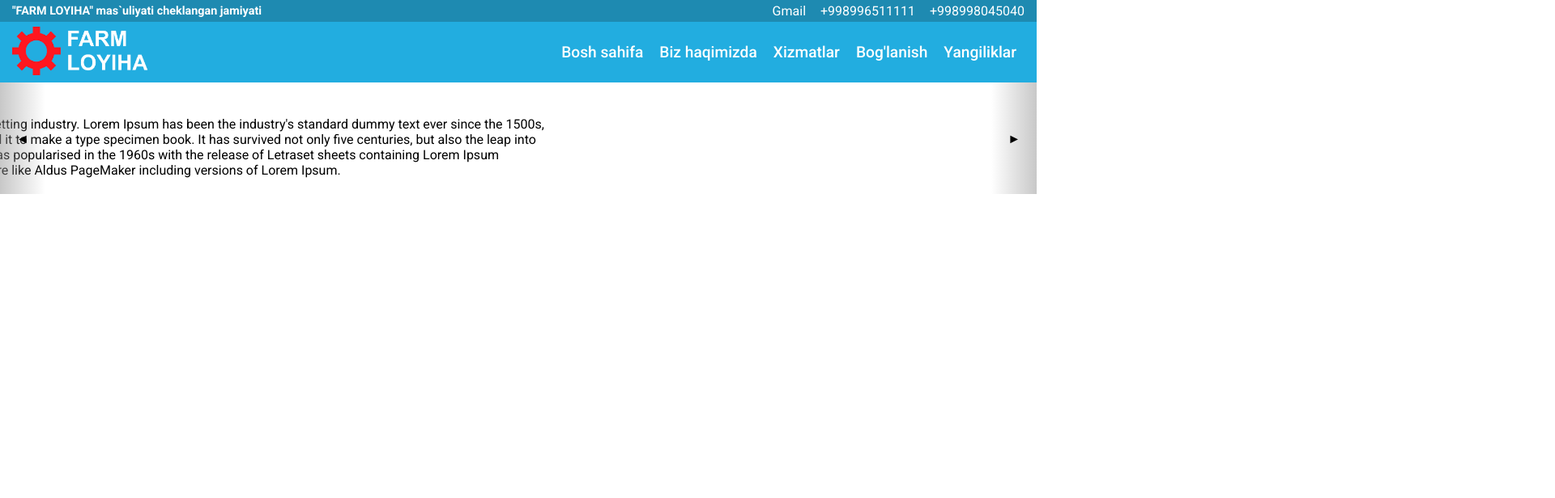
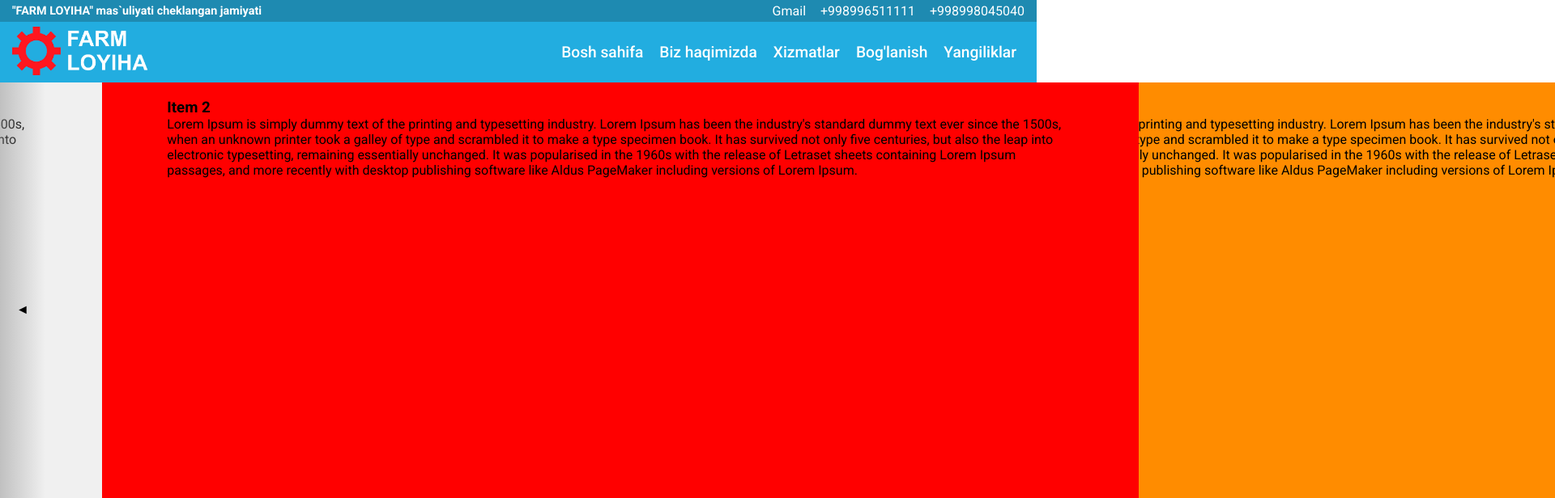
Before and after one commit to Xojimuxamedov/PH, a React (Vite) app: page / in a window 1280 px wide. Shown: the top 616 px of the page at 81% size, 1920 px wide, since content can reach past the window. Built offline with nearby package versions, Linux system fonts and the light colour scheme.

Commit message:
carousel

```diff
--- a/package.json
+++ b/package.json
@@ -10,7 +10,9 @@
     "preview": "vite preview"
   },
   "dependencies": {
+    "bootstrap": "^5.3.6",
     "react": "^19.1.0",
+    "react-bootstrap": "^2.10.10",
     "react-dom": "^19.1.0",
     "react-router": "^7.6.0"
   },
--- a/src/components/header/Header.jsx
+++ b/src/components/header/Header.jsx
@@ -1,11 +1,11 @@
 import React from "react";
-import Carousel from "./carousel/Carousel";
+import HomeCarousel from "./carousel/Carousel";
 import "./header.scss";
 
 const Header = () => {
   return (
     <header>
-      <Carousel />
+      <HomeCarousel />
     </header>
   );
 };
--- a/src/components/header/carousel/Carousel.jsx
+++ b/src/components/header/carousel/Carousel.jsx
@@ -1,5 +1,5 @@
-import React from "react";
-import "./carousel.scss";
+import React, { useState, useEffect } from "react";
+import "./homeCarousel.scss";
 
 const carauselItems = [
   {
@@ -22,21 +22,72 @@ const carauselItems = [
     content: "Item 4",
     text: "Lorem Ipsum is simply dummy text of the printing and typesetting industry. Lorem Ipsum has been the industry's standard dummy text ever since the 1500s, when an unknown printer took a galley of type and scrambled it to make a type specimen book. It has survived not only five centuries, but also the leap into electronic typesetting, remaining essentially unchanged. It was popularised in the 1960s with the release of Letraset sheets containing Lorem Ipsum passages, and more recently with desktop publishing software like Aldus PageMaker including versions of Lorem Ipsum.",
   },
+  {
+    id: 5,
+    content: "Item 5",
+    text: "Lorem Ipsum is simply dummy text of the printing and typesetting industry. Lorem Ipsum has been the industry's standard dummy text ever since the 1500s, when an unknown printer took a galley of type and scrambled it to make a type specimen book. It has survived not only five centuries, but also the leap into electronic typesetting, remaining essentially unchanged. It was popularised in the 1960s with the release of Letraset sheets containing Lorem Ipsum passages, and more recently with desktop publishing software like Aldus PageMaker including versions of Lorem Ipsum.",
+  },
 ];
 
 const Carousel = () => {
+  const [number, setNumber] = useState(1);
+
+  useEffect(() => {
+    const interval = setInterval(() => {
+      setNumber((prev) => (prev === carauselItems.length ? 1 : prev + 1));
+    }, 5000); // har 5 sekundda o‘tadi
+  }, []);
+  console.log(number);
+
   return (
     <div className="carousel">
-      <button className="carousel-button carousel-button-prev">◄</button>
+      <button
+        onClick={() =>
+          number == 1 ? setNumber(carauselItems.length) : setNumber(number - 1)
+        }
+        className="carousel-button carousel-button-prev"
+      >
+        ◄
+      </button>
+      <button
+        onClick={() =>
+          number == carauselItems.length ? setNumber(1) : setNumber(number + 1)
+        }
+        className="carousel-button carousel-button-next"
+      >
+        ►
+      </button>
       <div className="carousel-items">
-        {carauselItems.map((item) => (
-          <div key={item.id} className="carousel-item">
-            <h3>{item.content}</h3>
-            <p>{item.text}</p>
-          </div>
-        ))}
+        {carauselItems.map((item) => {
+          let leftPosition = "100%"; // default: hali ko‘rinmaganlar (chapdan chiqadi)
+
+          if (item.id === number) {
+            leftPosition = "0%"; // hozirgi ko‘rsatilayotgan (active) item
+          } else if (
+            item.id === number - 1 ||
+            (number === 1 && item.id === carauselItems.length)
+          ) {
+            leftPosition = "-100%"; // chiqib ketayotgan (oldingi) item
+          }
+
+          return (
+            <div
+              key={item.id}
+              className={`carousel-item ${item.id === number ? "active" : ""}`}
+              id={`carousel-item-${item.id}`}
+              style={{
+                left: leftPosition,
+                position: "absolute",
+                transition: "left 0.8s ease",
+                width: "100%",
+              }}
+            >
+              <h3 className="carousel-title">{item.content}</h3>
+              <p className="carousel-text">{item.text}</p>
+            </div>
+          );
+        })}
       </div>
-      <button className="carousel-button carousel-button-next">►</button>
     </div>
   );
 };
--- a/src/components/header/carousel/carousel.scss
+++ /dev/null
@@ -1,40 +0,0 @@
-@use "/src/styles/variables" as *;
-@use "/src/styles/mixins" as *;
-
-.carousel {
-  @include flex2;
-  position: relative;
-  &-items {
-    @include flex1;
-    overflow: hidden;
-    position: relative;
-    transform: translateX(-40%)
-  }
-  &-item {
-    min-width: 100%;
-    width: 100%;
-    @include padding(20px, 80px);
-    flex: 0 0 100%;
-    position: relative;
-  }
-  &-button {
-    position: absolute;
-    top: 0;
-    height: 100%;
-    @include padding(0, 20px);
-    &-prev {
-      background: linear-gradient(to left, #ffffff00, rgb(145, 145, 145, 0.5));
-      left: 0;
-      z-index: 2;
-    }
-    &-next {
-      background: linear-gradient(
-        to right,
-        #ffffff00,
-        rgba(145, 145, 145, 0.5)
-      );
-      right: 0;
-      z-index: 2;
-    }
-  }
-}
--- /dev/null
+++ b/src/components/header/carousel/homeCarousel.scss
@@ -0,0 +1,69 @@
+@use "/src/styles/variables" as *;
+@use "/src/styles/mixins" as *;
+
+#carousel-item-1 {
+  background: #f0f0f0;
+}
+#carousel-item-2 {
+  background: red;
+}
+#carousel-item-3 {
+  background: blueviolet;
+}
+#carousel-item-4 {
+  background: greenyellow;
+}
+#carousel-item-5 {
+  background: darkorange;
+}
+
+.carousel {
+  @include flex2;
+  // overflow: hidden;
+  position: relative;
+  &-items {
+    @include flex1(0);
+    width: 100%;
+    height: 70vh;
+    // transform: translateX(-400%);
+    transition: .6s;
+    -webkit-transition: 0.6s;
+    position: relative;
+  }
+  &-item {
+    @include padding(20px, 80px);
+    min-width: 100%;
+    width: 100%;
+    height: 100%;
+
+    position: absolute;
+    left: 100%; // default: tashqarida bo‘ladi
+    transition: left 0.5s ease, opacity 0.5s ease;
+
+    &.active {
+      left: 0; // active bo‘lganda o‘z joyiga keladi
+      z-index: 2;
+    }
+
+  }
+  &-button {
+    position: absolute;
+    top: 0;
+    height: 100%;
+    @include padding(0, 20px);
+    &-prev {
+      background: linear-gradient(to left, #ffffff00, rgb(145, 145, 145, 0.5));
+      left: 0;
+      z-index: 2;
+    }
+    &-next {
+      background: linear-gradient(
+        to right,
+        #ffffff00,
+        rgba(145, 145, 145, 0.5)
+      );
+      right: 0;
+      z-index: 2;
+    }
+  }
+}
--- a/src/styles/main.scss
+++ b/src/styles/main.scss
@@ -18,4 +18,5 @@ body {
 
 button {
   all: unset;
+  cursor: pointer;
 }
```
Also changed, not shown: 1 other file (tests, documents, lock files or other folders).
